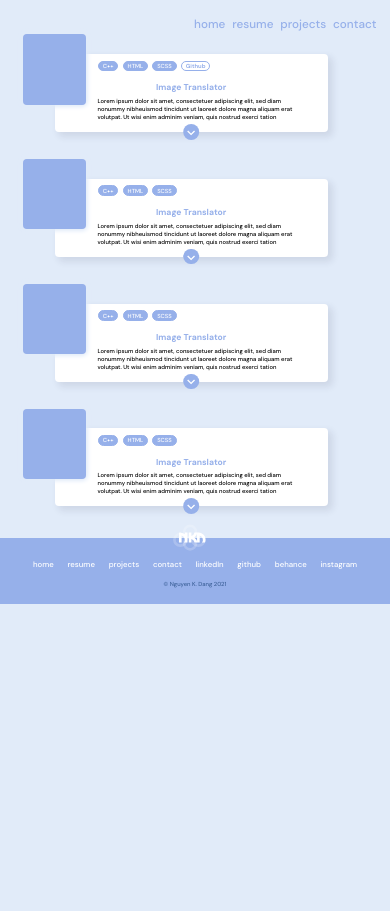
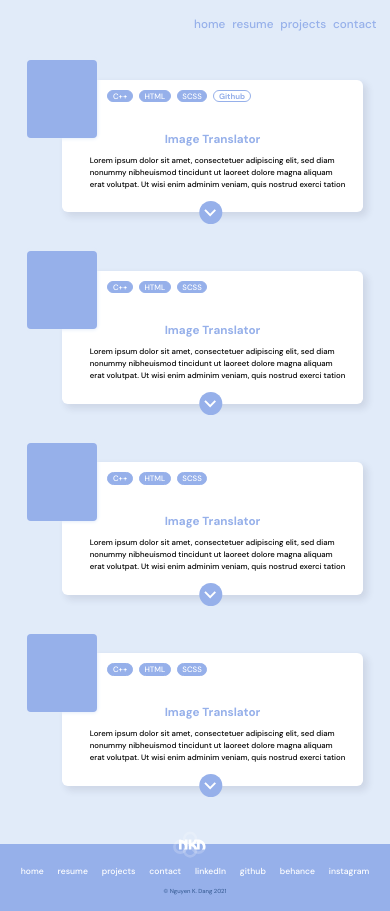
Before and after one commit to nguyenkdang/nguyenkdang, a React (Create React App) app: page /projects in a window 390 px wide. Before the commit the page ends 844 px from the top, so only its background shows below. Built offline with nearby package versions, Linux system fonts and the light colour scheme.

Commit message:
Project mobile version integration

```diff
--- a/src/components/Footer.scss
+++ b/src/components/Footer.scss
@@ -54,7 +54,7 @@
             position: absolute;
             top: 6vw;
             .foot-link{
-                font-size: 2vw;
+                font-size: 2.2vw;
                 margin: 1.5vw;
             }
         }
--- a/src/components/contact/Contact.scss
+++ b/src/components/contact/Contact.scss
@@ -85,16 +85,15 @@ $inpFontS: 1.2vw;
 
 
 
-$inpFontS: 2.7vw;
+$inpFontS: 3vw;
 
 @media screen and (max-width: $phoneWidth) {
     .contact{
-        z-index: 0;
         #contact_box{
             width: 77vw;
             height: 140vw;
             top: 25vw;
-            border-radius: 2vw;
+            border-radius: 3vw;
             padding: 5vw;
             padding-top: 2vw;
             margin-bottom: 40vw;
@@ -102,8 +101,9 @@ $inpFontS: 2.7vw;
             input{
                 width: 72vw;
                 padding: 1.5vw 2vw;
+                border-radius: 0.7vw;
+
                 font-size: $inpFontS;
-                border-radius: 0.7vw;
                 border-width: 0.3vw;
             }
 
@@ -127,24 +127,20 @@ $inpFontS: 2.7vw;
                     width: 73vw;
                     height: 96vw;
                     padding: 1.5vw 2vw;
-                    border-radius: 0.5vw;
+                    border-radius: 0.7vw;
+
                     border-width: 0.3vw;
                     font-size: $inpFontS;
-                    border-color: $mainColor;
                 }
             }
 
             .submit_button{
                 top: 143vw;
-                left: 65vw;
+                left: 64vw;
                 font-size: $inpFontS;
                 border-radius: 5vw;
                 width: 18vw;
                 height: 8vw;
-
-                &:hover{
-                     background-color: $sideColor;
-                }
              }
         }
     }
--- a/src/components/projects/ProjItem.scss
+++ b/src/components/projects/ProjItem.scss
@@ -18,7 +18,7 @@
         border-radius: 1vw;
         height: 18vw;
         width: 16vw;
-        left: 6vw;
+        left: 10vw;
         top:-5vw;
         background-color: $mainColor;
         box-shadow: -0vw -0vw 1.2vw 0.5vw #E1EBF9;
@@ -26,12 +26,10 @@
     }
 
     .proj_body{
-
         position: relative;
-        left: 14vw;
+        left: 18vw;
         top: 0vw;
         border-radius: 1vw;
-
         background-color: white;
         width: 70vw;
 
@@ -40,9 +38,9 @@
         transition: height 0.5s ease-in-out;
 
         &.close{
-            height: 20vw;
+            height: 22vw;
             .proj_more{
-                top: 18vw;
+                top: 20vw;
             }
 
             .proj_descExt{
@@ -56,9 +54,9 @@
         }
 
         &.open{
-            height: 37vw;
+            height: 45vw;
             .proj_more{
-                top: 35vw;
+                top: 43vw;
             }
 
             .proj_descExt{
@@ -98,6 +96,7 @@
                 background-color: transparent;
             }
         }
+
         .pinfo{
             position: relative;
             top: 7vw;
@@ -115,6 +114,7 @@
                 margin-top: 1vw;
                 left: 11vw;
                 width: 50vw;
+                line-height: 2.5vw;
             }
 
             .proj_descExt{
@@ -144,3 +144,111 @@
         }
     }
 }
+
+
+@media screen and (max-width: $phoneWidth) {
+    .ProjItem{
+        margin-bottom: 15vw;
+        &.blur{
+            filter: blur(0.35vw) brightness(0.9);
+        }
+
+        .proj_iconBack{
+            left: 7vw;
+            border-radius: 1vw;
+            height: 20vw;
+            width: 18vw;
+            top:-5vw;
+            box-shadow: -0vw -0vw 1vw 0.2vw #E1EBF9;
+        }
+
+        .proj_body{
+            left: 16vw;
+            top: 0vw;
+            width: 77vw;
+            border-radius: 1.5vw;
+
+            z-index: 1;
+            box-shadow: 1vw 1vw 2vw 0.2vw rgba(41, 43, 65, 0.1);
+
+            &.close{
+                height: 34vw;
+                .proj_more{
+                    top: 31vw;
+                }
+
+                .proj_descExt{
+                    visibility: hidden;
+                    color: transparent;
+                }
+
+                .down_icon{
+                    top: 1.5vw;
+                }
+            }
+
+            &.open{
+                height: 65vw;
+                .proj_more{
+                    top: 62vw;
+                }
+
+                .proj_descExt{
+                    visibility: visible;
+                    color: black;
+                }
+
+                .down_icon{
+                    top: 1vw;
+                    transform: rotate(180deg);
+                }
+            }
+
+            .ptags{
+                position: absolute;
+                left: 10vw;
+                .ptag{
+                    font-size: 2vw;
+                    margin-left: 1.5vw;
+                    padding: 0.1vw;
+                    padding-left: 1.2vw;
+                    padding-right: 1.2vw;
+                    margin-top: 2.5vw;
+                    border-width: 0.4vw;
+                }
+            }
+
+            .pinfo{
+                top: 13vw;
+                .proj_title{
+                    font-size: 3vw;
+                }
+
+                .proj_desc{
+                    margin-top: 2.2vw;
+                    left: 7vw;
+                    width: 66vw;
+                    font-size: 2vw;
+                    line-height: 3vw;
+                }
+            }
+
+            .proj_more{
+                position: absolute;
+                border-radius: 5vw;
+                width: 6vw;
+                height: 6vw;
+                left: 38vw;
+                transform: translate(-50%);
+
+
+                .down_icon{
+                    height: 3vw;
+                    width: 3vw;
+                    left: 1.5vw;
+                }
+            }
+        }
+    }
+
+}
--- a/src/components/projects/Projects.scss
+++ b/src/components/projects/Projects.scss
@@ -20,3 +20,10 @@
         opacity: 20%;
     }
 }
+
+@media screen and (max-width: $phoneWidth) {
+    .badge_container{
+        top: 18vw;
+        margin-bottom: 33vw;
+    }
+}
--- a/src/components/resume/Resume.scss
+++ b/src/components/resume/Resume.scss
@@ -119,11 +119,11 @@
         }
 
         h3{
-            font-size: 2vw;
+            font-size: 2.2vw;
         }
 
         li{
-            font-size: 2vw;
+            font-size: 2.2vw;
             width: 67vw;
             margin-bottom: 1.5vw;
         }
@@ -138,7 +138,7 @@
             top: 15vw;
             margin-bottom: 25vw;
             .line{
-                width: 80vw;
+                width: 83vw;
                 left: 3vw;
                 margin-bottom: 1vw;
             }
@@ -153,7 +153,7 @@
             }
 
             #contact{
-                margin-bottom: 13vw;
+                margin-bottom: 15vw;
                 .contact_info{
                     margin-top: 0vw;
                     margin-bottom: 1vw;
@@ -161,6 +161,9 @@
                 }
             }
 
+            #education{
+                margin-bottom: 11vw;
+            }
             .project_desc{
                 top: -5vw;
                 left: 8vw;
```
